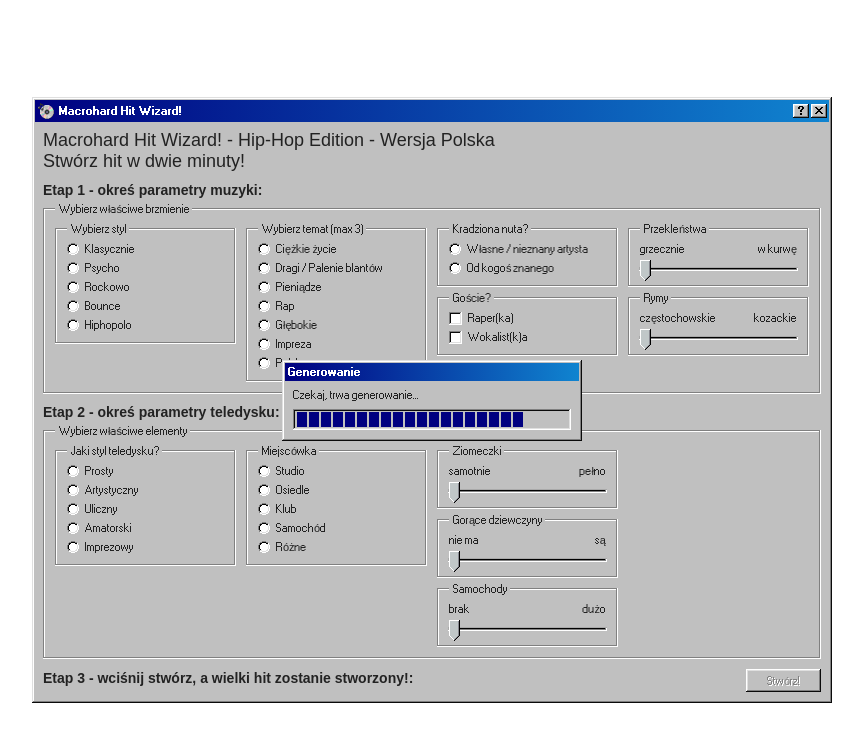
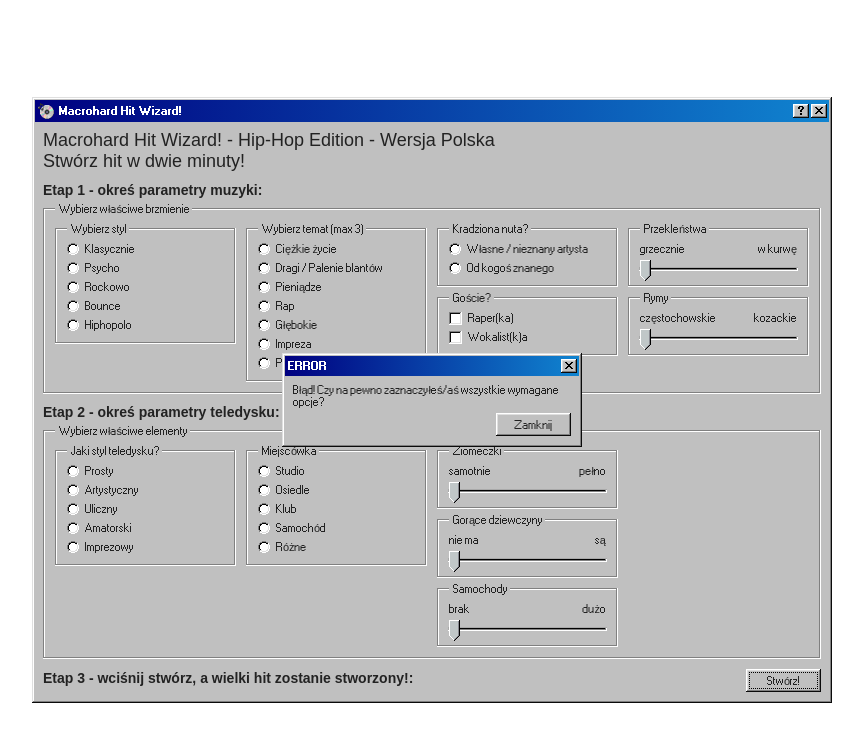
Before and after one commit to sedes-dev/macrohard-hit-generator, a React (Create React App) app: page / in a window 1280 px wide. Both pictures are taken after a click on the button "Stwórz!". Shown: the top 742 px of the page, without its empty margins (208-1071 px from the left). Built offline with nearby package versions, Linux system fonts and the light colour scheme.

Commit message:
validation + error window

```diff
--- a/src/App.tsx
+++ b/src/App.tsx
@@ -7,16 +7,39 @@
 import { LoadingWindow } from './components/LoadingWindow';
 import { HelpWindow } from './components/HelpWindow';
 import { LevelSlider } from './components/LevelSlider';
+import { Error } from './components/Error';
 import { musicConfigState, setMusicConfigValue } from './app/slices/musicConfig';
 import { videoConfigState, setVideoConfigValue } from './app/slices/videoConfig';
 import { useAppSelector, useAppDispatch } from './app/hooks';
 import { MusicConfigParamName, MusicSelected, VideoConfigParamName, VideoSelected, CompletedConfig } from './types';
 import getTrackBasedOnConfig from './toolbox/getTrackBasedOnConfig';
 
+function validateConfig(config: CompletedConfig) {
+  let valid = true;
+  let subconfigName: keyof typeof config;
+
+  for (subconfigName in config) {
+    const subconfig = config[subconfigName];
+    let elementName: keyof typeof subconfig;
+
+    for (elementName in subconfig) {
+      if (subconfig[elementName] === undefined) {
+        valid = false;
+        break;
+      }
+    }
+
+    if (!valid) break;
+  }
+
+  return valid;
+}
+
 function App() {
   const [videoData, setVideoData] = useState<{title: string, ytId: string} | null>(null);
   const [showLoading, setShowLoading] = useState(false);
   const [showHelp, setShowHelp] = useState(false);
+  const [showError, setShowError] = useState(false);
   const musicConfig = useAppSelector(musicConfigState);
   const videoConfig = useAppSelector(videoConfigState);
   const dispatch = useAppDispatch();
@@ -48,6 +71,8 @@
       }
     };
 
+
+    if (validateConfig(completedConfig)) {
       const video = getTrackBasedOnConfig(completedConfig);
       const title = `${video.artist}${video.feat ? ' (feat. ' + video.feat + ')' : ''} - ${video.title} (${video.year})`;
 
@@ -57,6 +82,9 @@
         title,
         ytId: video.ytId
       })
+    } else {
+      setShowError(true);
+    }
   }
 
   const onMusicConfigValueChange = (name: MusicConfigParamName, selected: MusicSelected) => {
@@ -240,6 +268,9 @@
       {showHelp && (
         <HelpWindow onClose={() => setShowHelp(false)}/>
       )}
+      {showError && (
+        <Error onClose={() => setShowError(false)}/>
+      )}
       {videoData && !showLoading && (
         <VideoWindow
           title={videoData.title}
--- /dev/null
+++ b/src/components/Error.scss
@@ -0,0 +1,13 @@
+.error {
+  display: flex;
+  align-items: flex-end;
+  flex-direction: column;
+
+  &__message {
+    width: 100%;
+  }
+
+  &__close {
+    margin-top: 5px;
+  }
+}
--- /dev/null
+++ b/src/components/Error.tsx
@@ -0,0 +1,23 @@
+import React from "react";
+import { Window } from './Window';
+import './Error.scss';
+
+type ErrorProps = {
+  onClose?: () => void
+}
+
+export function Error(props: ErrorProps) {
+  return (
+    <Window
+      title="ERROR"
+      initialSize={{width: 300}}
+      onClose={props.onClose}
+      center=".window--main"
+    >
+      <div className="error">
+        <p className="error__message">Błąd! Czy na pewno zaznaczyłeś/aś wszystkie wymagane opcje?</p>
+        <button className="error__close" onClick={props.onClose}>Zamknij</button>
+      </div>
+    </Window>
+  );
+}
```
Lines whose indentation alone changed are shown as unchanged.
